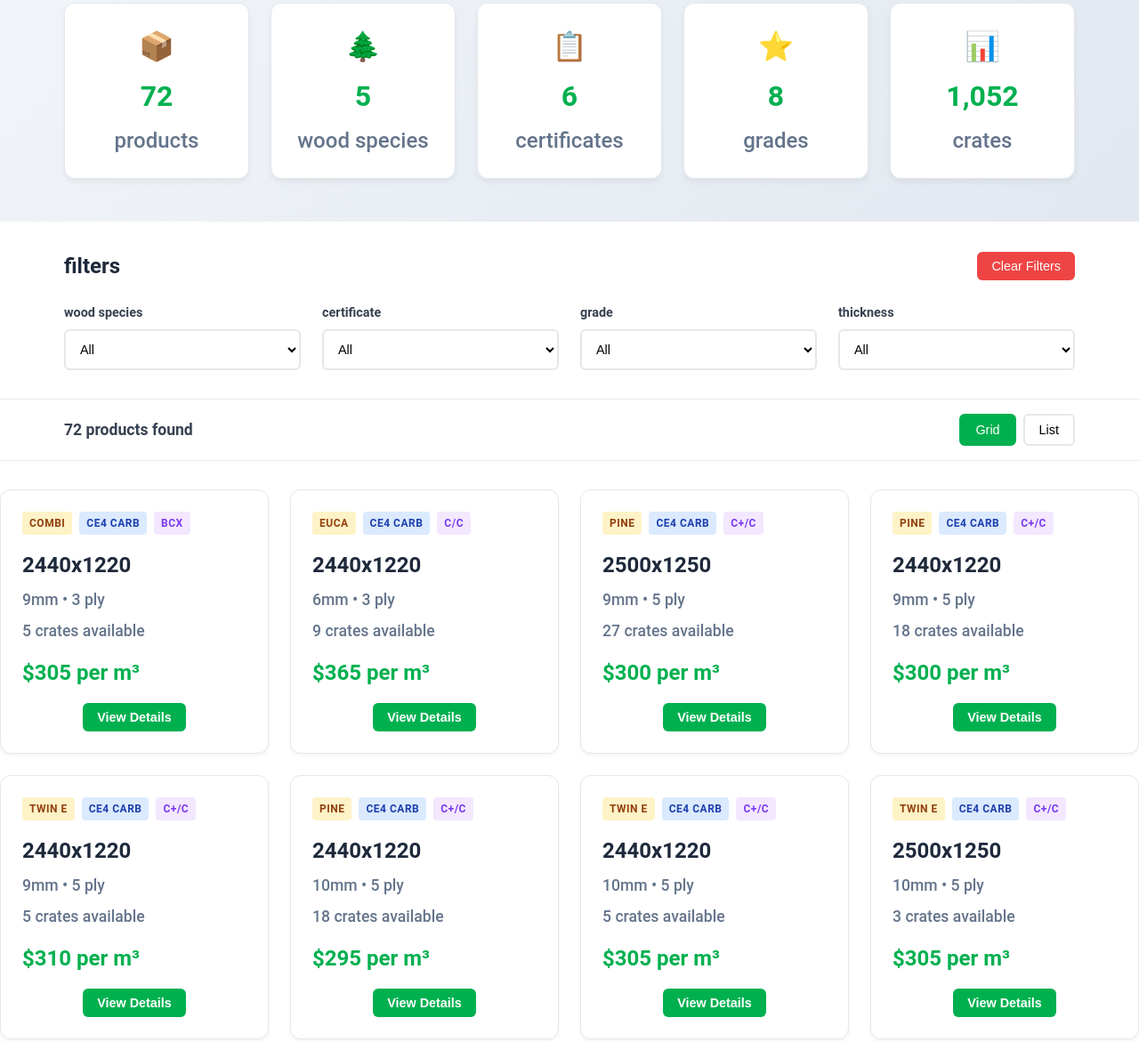
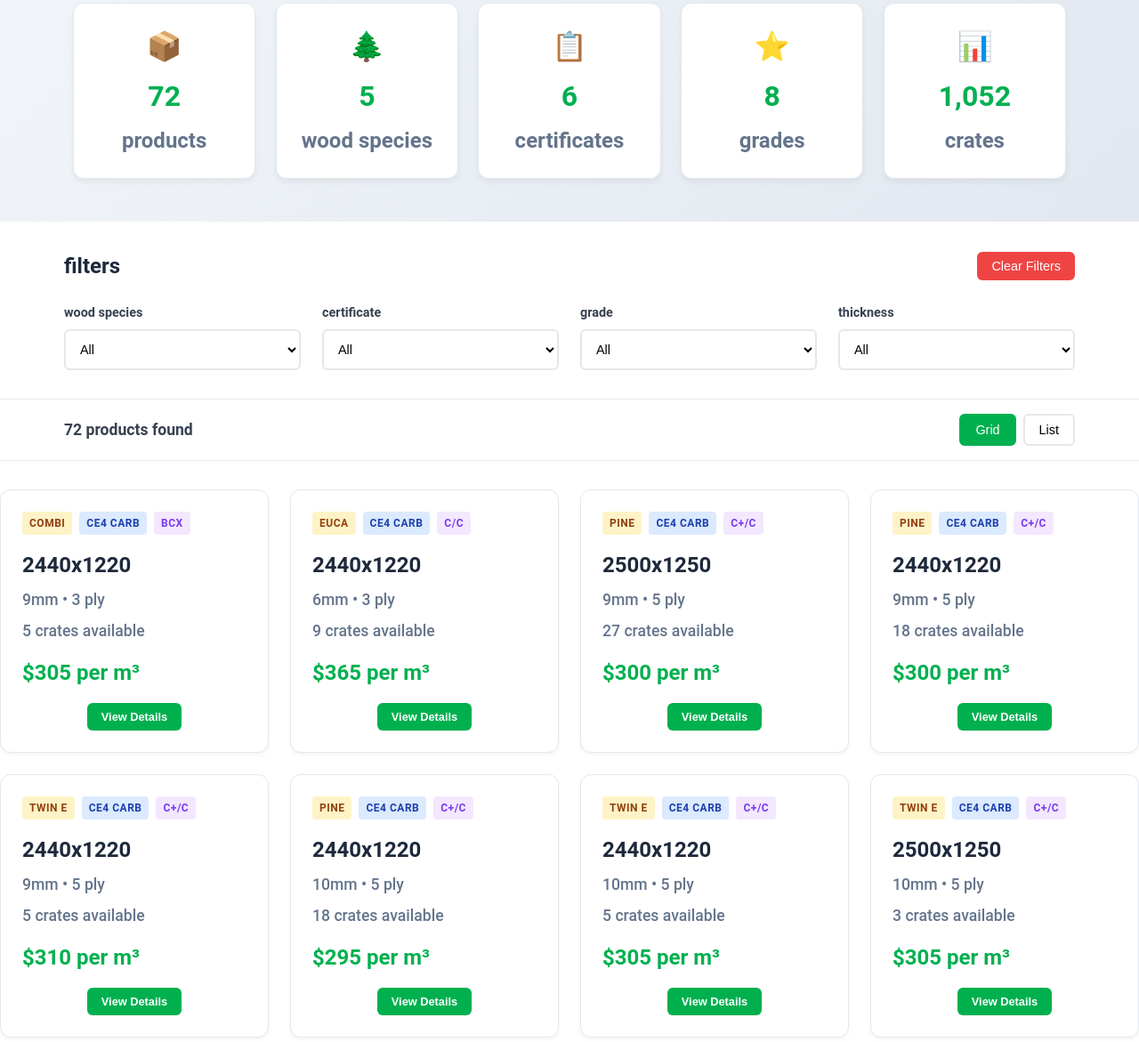
Before and after one commit to stockpcp/stock, a plain HTML site: page index.html in a window 1280 px wide. Shown: the part 314-1485 px from the top of the page at 89% size. Drawn offline with Linux system fonts and the light colour scheme.

Commit message:
Update styles.css

```diff
--- a/styles.css
+++ b/styles.css
@@ -189,12 +189,12 @@ body {
 }
 
 .stats-container {
-    max-width: 1200px;
+    max-width: 1180px;
     margin: 0 auto;
     padding: 0 2rem;
     display: grid;
     grid-template-columns: repeat(5, 1fr);
-    gap: 1.5rem;
+    gap: 1.4rem;
 }
 
 .stat-card {
@@ -227,7 +227,7 @@ body {
 .stat-label {
     font-size: 1.5rem;
     color: #64748b;
-    font-weight: 500;
+    font-weight: 600;
 }
 
 /* ÁREA DE FILTROS (1 linha) */
@@ -490,7 +490,7 @@ body {
     padding: 0.75rem 1.5rem;
     border-radius: 6px;
     cursor: pointer;
-    font-size: 0.9rem;
+    font-size: 0.8rem;
     font-weight: 600;
     transition: background 0.2s;
 }
@@ -628,7 +628,7 @@ body {
 /* RODAPÉ */
 .footer {
     background: #1e293b;
-    color: white;
+    color: #00B04F;
     padding: 3rem 0 1rem 0;
     margin-top: 3rem;
 }
```
